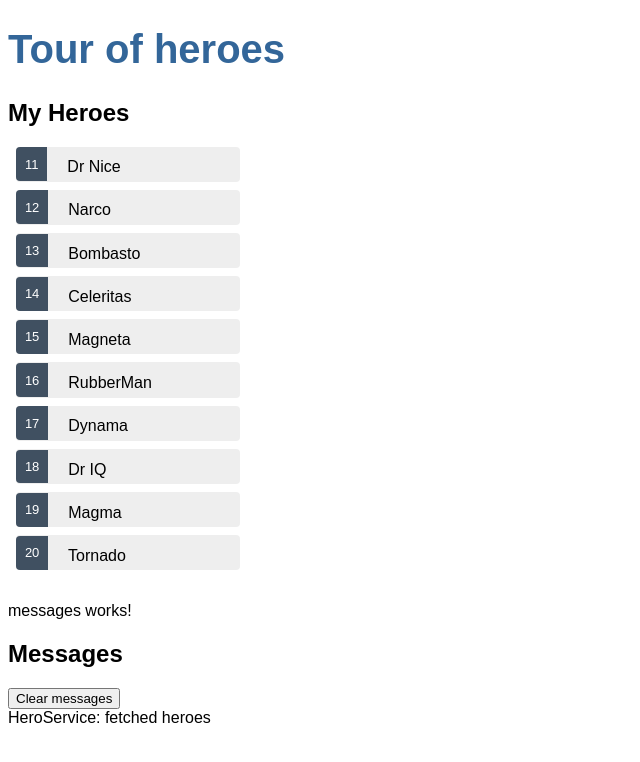
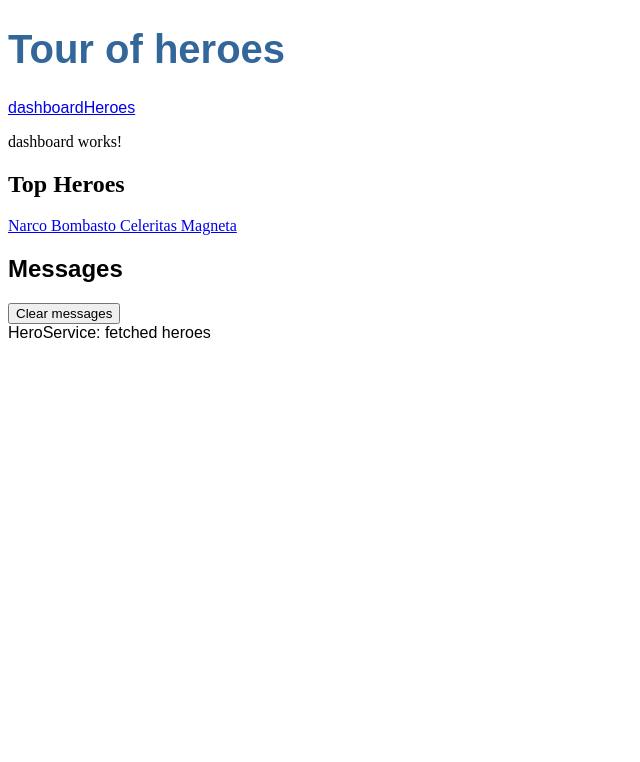
Before and after one commit to MarzieHallajian/Tour-of-Heroes, an Angular app: page /dashboard in a window 1280 px wide. Before the commit this address led to /. Shown: the top 762 px of the page, without its empty margins (0-640 px from the left). Built offline with nearby package versions, Linux system fonts and the light colour scheme.

Commit message:
navigation done without css

```diff
--- a/src/app/app-routing.module.ts
+++ b/src/app/app-routing.module.ts
@@ -1,10 +1,19 @@
 import { NgModule } from '@angular/core';
 import { RouterModule, Routes } from '@angular/router';
+import { HeroesComponent } from './heroes/heroes.component';
+import { DashboardComponent } from './dashboard/dashboard.component';
+import { HeroDetailComponent } from './hero-detail/hero-detail.component';
 
-const routes: Routes = [];
+const routes: Routes = [
+  {path: '', redirectTo: '/dashboard', pathMatch: 'full' },
+  {path: 'heroes', component: HeroesComponent},
+  {path: 'dashboard', component : DashboardComponent},
+  {path: 'detail/:id', component : HeroDetailComponent}
 
-@NgModule({
-  imports: [RouterModule.forRoot(routes)],
+];
+
+@NgModule({ //initializing the rooter
+  imports: [RouterModule.forRoot(routes)], //supplies the service providers and directives needed for routing, and performs the initial navigation based on the current browser URL.
   exports: [RouterModule]
 })
 export class AppRoutingModule { }
--- a/src/app/app.component.html
+++ b/src/app/app.component.html
@@ -1,3 +1,8 @@
 <h1>{{title}}</h1>
-<app-heroes></app-heroes>
+<nav>
+    <a routerLink = "/dashboard">dashboard</a>
+    <a routerLink = "/heroes">Heroes</a>
+</nav>
+<!-- routerotlet is router directive that is available in appcomponent -->
+<router-outlet></router-outlet>
 <app-messages></app-messages>
--- a/src/app/app.module.ts
+++ b/src/app/app.module.ts
@@ -7,13 +7,15 @@
 import { HeroesComponent } from './heroes/heroes.component';
 import { HeroDetailComponent } from './hero-detail/hero-detail.component';
 import { MessagesComponent } from './messages/messages.component';
+import { DashboardComponent } from './dashboard/dashboard.component';
 
 @NgModule({
   declarations: [
     AppComponent,
     HeroesComponent,
     HeroDetailComponent,
-    MessagesComponent
+    MessagesComponent,
+    DashboardComponent
   ],
   imports: [
     BrowserModule,
--- /dev/null
+++ b/src/app/dashboard/dashboard.component.html
@@ -0,0 +1,8 @@
+<p>dashboard works!</p>
+<h2>Top Heroes</h2>
+<div class="heroes-menu">
+    <a *ngFor = "let hero of heroes"
+        routerLink = "/detail/{{hero.id}}">
+        {{hero.name}}
+    </a>
+</div>
--- /dev/null
+++ b/src/app/dashboard/dashboard.component.ts
@@ -0,0 +1,22 @@
+import { Component, OnInit } from '@angular/core';
+import { Hero } from '../hero';
+import { HeroService } from '../hero.service';
+@Component({
+  selector: 'app-dashboard',
+  templateUrl: './dashboard.component.html',
+  styleUrls: ['./dashboard.component.css']
+})
+export class DashboardComponent implements OnInit {
+  heroes: Hero[] = [];
+  constructor(private heroService: HeroService) { }
+
+  ngOnInit(): void {
+    this.getHeroes();
+  }
+
+  getHeroes(): void {
+    this.heroService.getHeroes()
+    .subscribe(heroes => this.heroes = heroes.slice(1,5));
+  }
+
+}
--- a/src/app/hero-detail/hero-detail.component.html
+++ b/src/app/hero-detail/hero-detail.component.html
@@ -8,3 +8,5 @@
       <input id="hero-name" [(ngModel)]="hero.name" placeholder="name">
     </div>
 </div>
+
+<button (click)="goBack()">go back</button>
--- a/src/app/hero-detail/hero-detail.component.ts
+++ b/src/app/hero-detail/hero-detail.component.ts
@@ -1,5 +1,9 @@
 import { Component, OnInit, Input } from '@angular/core';
 import { Hero } from '../hero';
+import { HeroService } from '../hero.service';
+import { Location } from '@angular/common';
+import { ActivatedRoute } from '@angular/router';
+
 @Component({
   selector: 'app-hero-detail',
   templateUrl: './hero-detail.component.html',
@@ -8,12 +12,24 @@
 export class HeroDetailComponent implements OnInit {
   @Input() hero?: Hero;
 
-  constructor() { }
+  constructor(
+    private route: ActivatedRoute,
+    private heroService: HeroService,
+    private location: Location
+  ) { }
   ngOnInit(): void {
+    this.getHero();
+  }
+
+  getHero(): void {
+    const id = Number(this.route.snapshot.paramMap.get('id'));
+  this.heroService.getHero(id)
+    .subscribe(hero => this.hero = hero);
+  }
+
+  goBack(): void {
+    this.location.back();
   }
 
 
-
-
-
 }
--- a/src/app/hero.service.ts
+++ b/src/app/hero.service.ts
@@ -17,4 +17,10 @@
     return heroes;
   }
 
+  getHero(id: number): Observable<Hero>{
+    const hero = HEROES.find(h => h.id === id)!;
+    this.messageService.add(`HeroService: fetched hero id=${id}`);
+    return of(hero);
+  }
+
 }
--- a/src/app/heroes/heroes.component.html
+++ b/src/app/heroes/heroes.component.html
@@ -1,9 +1,11 @@
 <h2>My Heroes</h2>
 <ul class="heroes">
-    <li *ngFor = "let hero of heroes" (click) = "onSelect(hero)" [class.selected]="hero === selectedHero">
-        <span class="badge">{{hero.id}}</span>
+    <li *ngFor="let hero of heroes">
+        <a routerLink="/detail/{{hero.id}}">
+            <span class="badge">{{hero.id}}</span>
         {{hero.name}}
+        </a>
     </li>
 </ul>
 
-<app-hero-detail [hero]="selectedHero"></app-hero-detail>
+<!-- <app-hero-detail [hero]="selectedHero"></app-hero-detail> -->
--- a/src/app/heroes/heroes.component.ts
+++ b/src/app/heroes/heroes.component.ts
@@ -17,18 +17,18 @@
   }
   heroes: Hero[] = [];
  // heroes = HEROES;
-  selectedHero?: Hero;
+  // selectedHero?: Hero;
 
   getHeroes() : void{ //get heroes from service
   //  this.heroes = this.heroService.getHeroes();  //without observabe
     this.heroService.getHeroes().subscribe(heroes => this.heroes = heroes);
   // The subscribe() method passes the emitted array to the callback, which sets the component's heroes property.
   }
-  onSelect(hero : Hero): void{
-    this.selectedHero = hero;
-    this.messageService.add(`HeroesComponent: Selected hero id = ${hero.id}`);
+  // onSelect(hero : Hero): void{
+  //   this.selectedHero = hero;
+  //   this.messageService.add(`HeroesComponent: Selected hero id = ${hero.id}`);
 
-  }
+  // }
 
 
   //  hero : Hero = {
--- a/src/app/messages/messages.component.html
+++ b/src/app/messages/messages.component.html
@@ -1,4 +1,4 @@
-<p>messages works!</p>
+
 
 <div *ngIf="messageService.messages.length">
 
```
Also changed, not shown: src/app/dashboard/dashboard.component.css (added), 1 other file (tests, documents, lock files or other folders).
